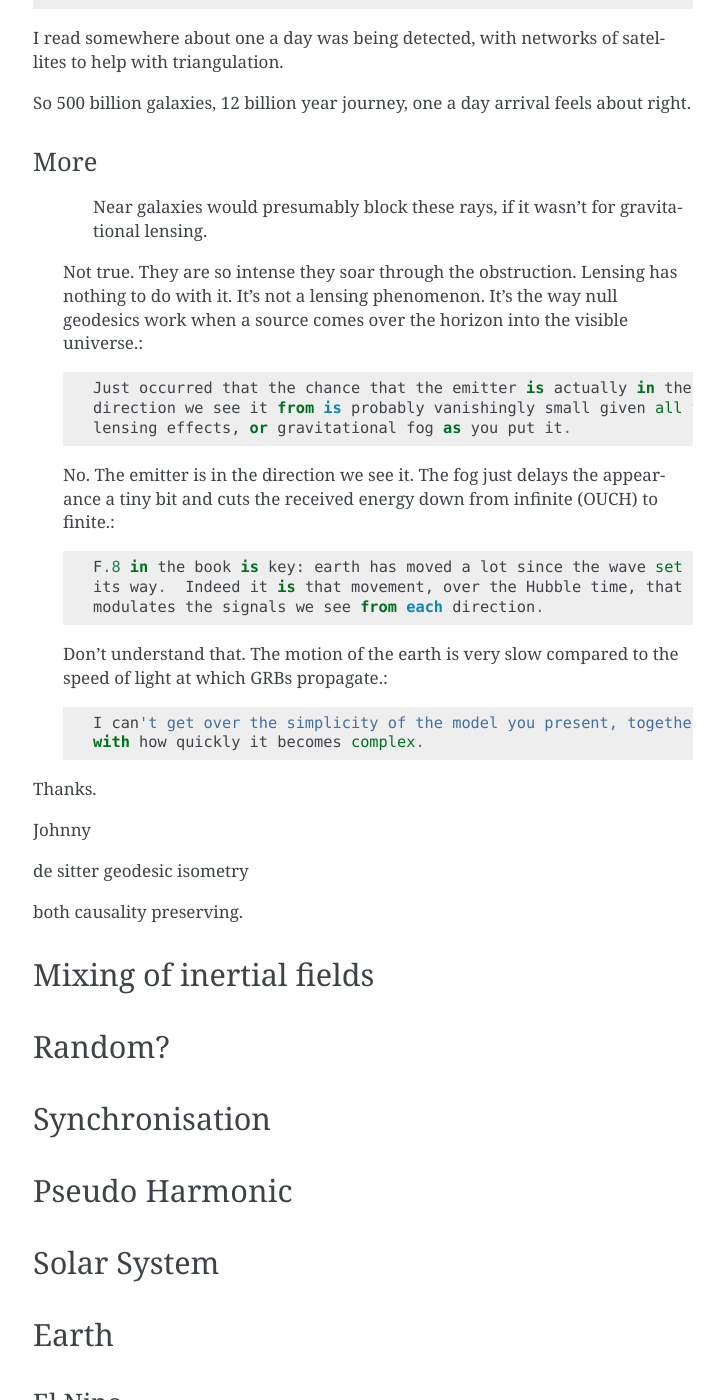
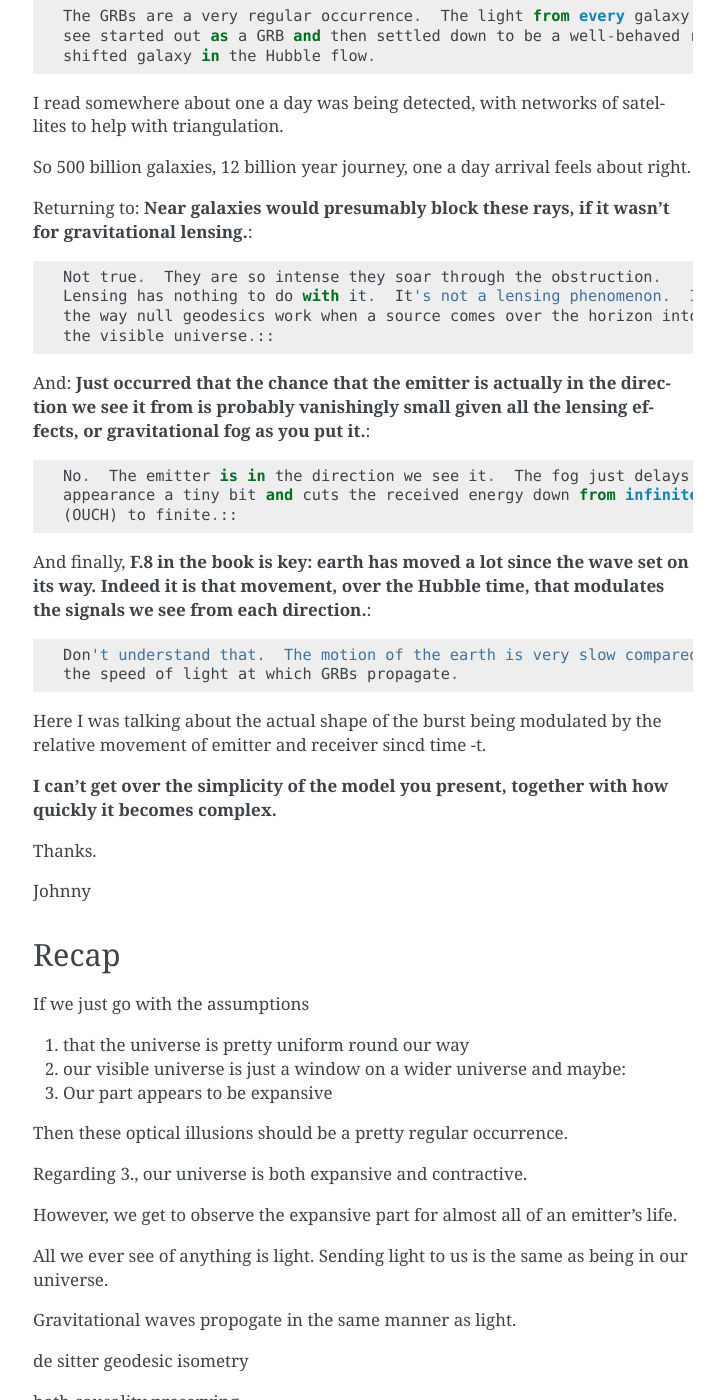
Before and after one commit to openbermuda/karmapi, a Sphinx documentation site: the page built from docs/nodice/grb.rst, in a window 1280 px wide and 1400 px high, scrolled down 8769 px. Shown: the whole window, without its empty margins (387-1111 px from the left). Built offline with Sphinx 7.4.7, drawn with Linux system fonts in a browser that asks for light colours; formulas are drawn with MathJax 3; pages that are not in the unit, such as notebooks, are missing from menus; some of the changed text lies outside the part shown.

Commit message:
evolving story of waves and rays

```diff
--- a/docs/nodice/grb.rst
+++ b/docs/nodice/grb.rst
@@ -421,9 +421,12 @@
 
 Thanks.  This clears up much.
 
+Everything that is in the visible universe is in the expansive part
+for all but a vanishingly small part of its life.
+
 Arrive with a gamma flash.  Live and slowly fade away.
 
-Arrival and departure rates roughly in balance.
+Arrival and departure rates in balance.
 
 Now, back to how often do we see these GRB's::
 
@@ -438,40 +441,62 @@
 feels about right.
 
 
-
-More
-----
-
-
-     Near galaxies would presumably block these rays, if it wasn't for
-     gravitational lensing.
+Returning to: **Near galaxies would presumably block these rays, if it
+wasn't for gravitational lensing.**::
 
    Not true.  They are so intense they soar through the obstruction.
    Lensing has nothing to do with it.  It's not a lensing phenomenon.  It's
    the way null geodesics work when a source comes over the horizon into
    the visible universe.::
 
-     Just occurred that the chance that the emitter is actually in the
-     direction we see it from is probably vanishingly small given all the
-     lensing effects, or gravitational fog as you put it.
+And: **Just occurred that the chance that the emitter is actually in
+the direction we see it from is probably vanishingly small given all
+the lensing effects, or gravitational fog as you put it.**::
 
    No.  The emitter is in the direction we see it.  The fog just delays the
    appearance a tiny bit and cuts the received energy down from infinite
    (OUCH) to finite.::
 
-     F.8 in the book is key: earth has moved a lot since the wave set on
-     its way.  Indeed it is that movement, over the Hubble time, that
-     modulates the signals we see from each direction.
+And finally, **F.8 in the book is key: earth has moved a lot since the
+wave set on its way.  Indeed it is that movement, over the Hubble
+time, that modulates the signals we see from each direction.**::
 
    Don't understand that.  The motion of the earth is very slow compared to
-   the speed of light at which GRBs propagate.::
+   the speed of light at which GRBs propagate.
 
-     I can't get over the simplicity of the model you present, together
-     with how quickly it becomes complex.
+Here I was talking about the actual shape of the burst being modulated
+by the relative movement of emitter and receiver sincd time -t.
+
+**I can't get over the simplicity of the model you present, together
+with how quickly it becomes complex.**
 
 Thanks.
 
 Johnny
+
+Recap
+=====
+
+If we just go with the assumptions
+
+1. that the universe is pretty uniform round our way
+
+2. our visible universe is just a window on a wider universe
+   and maybe:
+
+3. Our part appears to be expansive
+
+Then these optical illusions should be a pretty regular occurrence.
+
+Regarding 3., our universe is both expansive and contractive.
+
+However, we get to observe the expansive part for almost all of an
+emitter's life.
+
+All we ever see of anything is light.  Sending light to us is the same
+as being in our universe.
+
+Gravitational waves propogate in the same manner as light.
 
 
 de sitter geodesic isometry
```
Also changed, not shown: 1 other file.
